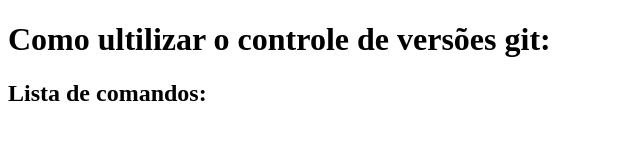
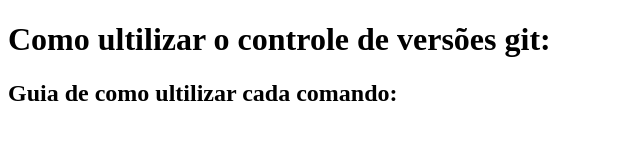
Before and after one commit to pehefin/tutorial_git, a plain HTML site: page index.html in a window 1280 px wide. Shown: the whole page, without its empty margins (0-640 px from the left). Drawn offline with Linux system fonts and the light colour scheme.

Commit message:
Update index.html

```diff
--- a/index.html
+++ b/index.html
@@ -7,7 +7,8 @@
 </head>
 <body>
     <h1>Como ultilizar o controle de versões git:</h1>
-    <h2>Lista de comandos:</h2>
+    <h2>Guia de como ultilizar cada comando:</h2>
+
 
 </body>
 </html>
```
